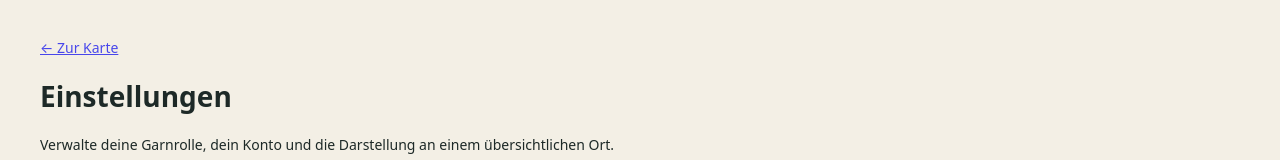
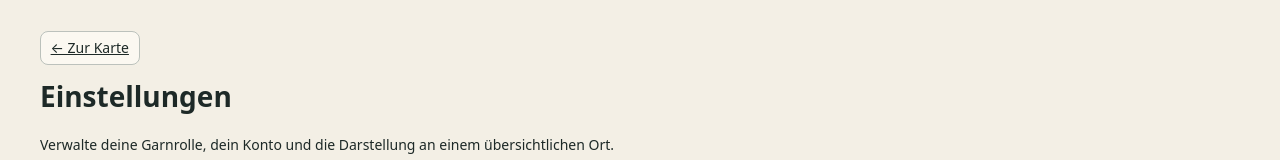
Before and after one commit to heimgewebe/weltgewebe, a SvelteKit app in the folder apps/web/: page /settings in a window 1280 px wide. Shown: the top 160 px of the page. Built offline with nearby package versions, Linux system fonts and the light colour scheme; no server answers.

Commit message:
fix(web): Rückweg im Dunkelmodus lesbar halten

```diff
--- a/apps/web/src/routes/settings/+page.svelte
+++ b/apps/web/src/routes/settings/+page.svelte
@@ -13,7 +13,7 @@
 <div class="settings-page">
   <div class="container">
     <header class="page-header">
-      <a class="back-link ghost" href="/map">← Zur Karte</a>
+      <a class="btn" href="/map">← Zur Karte</a>
       <h1>Einstellungen</h1>
       <p class="intro">
         Verwalte deine Garnrolle, dein Konto und die Darstellung an einem
```
Also changed, not shown: 1 other file (tests, documents, lock files or other folders).
